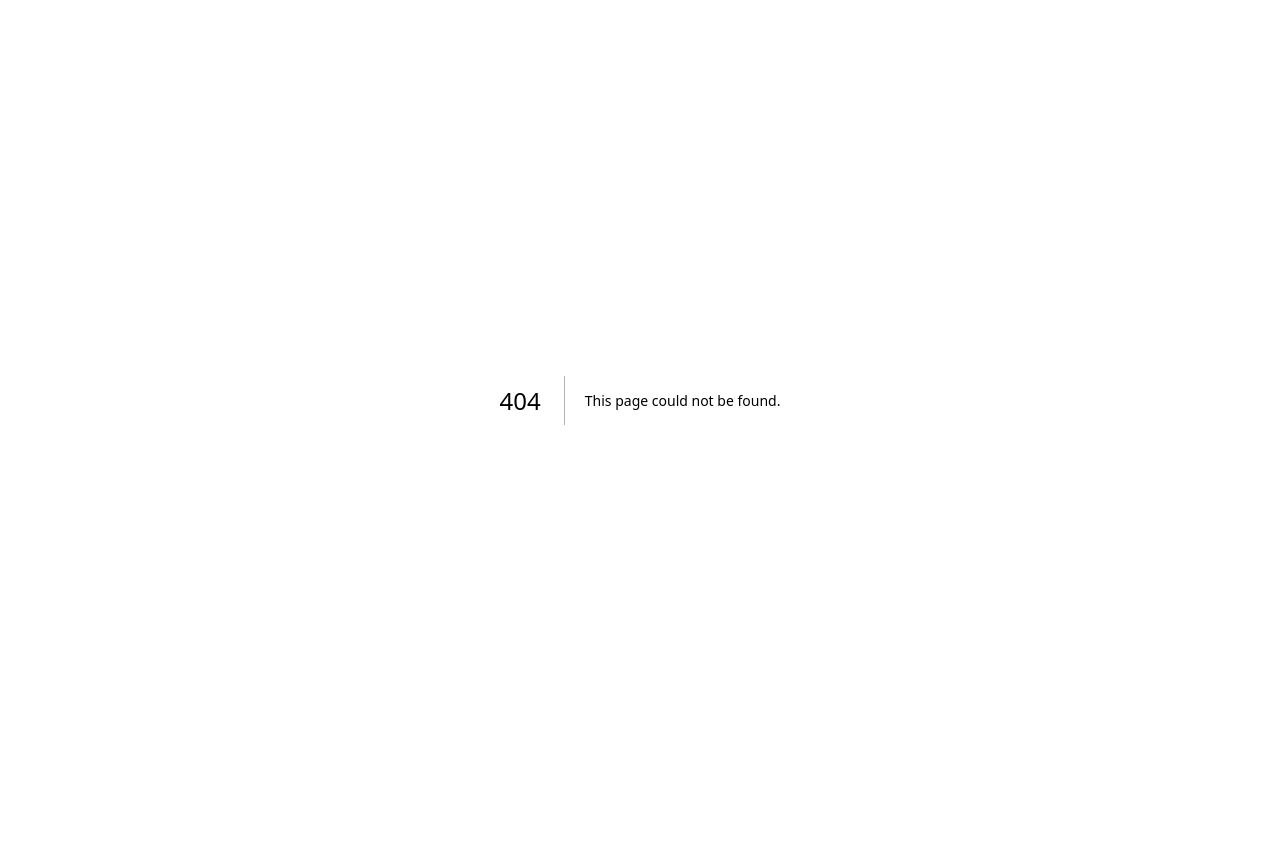
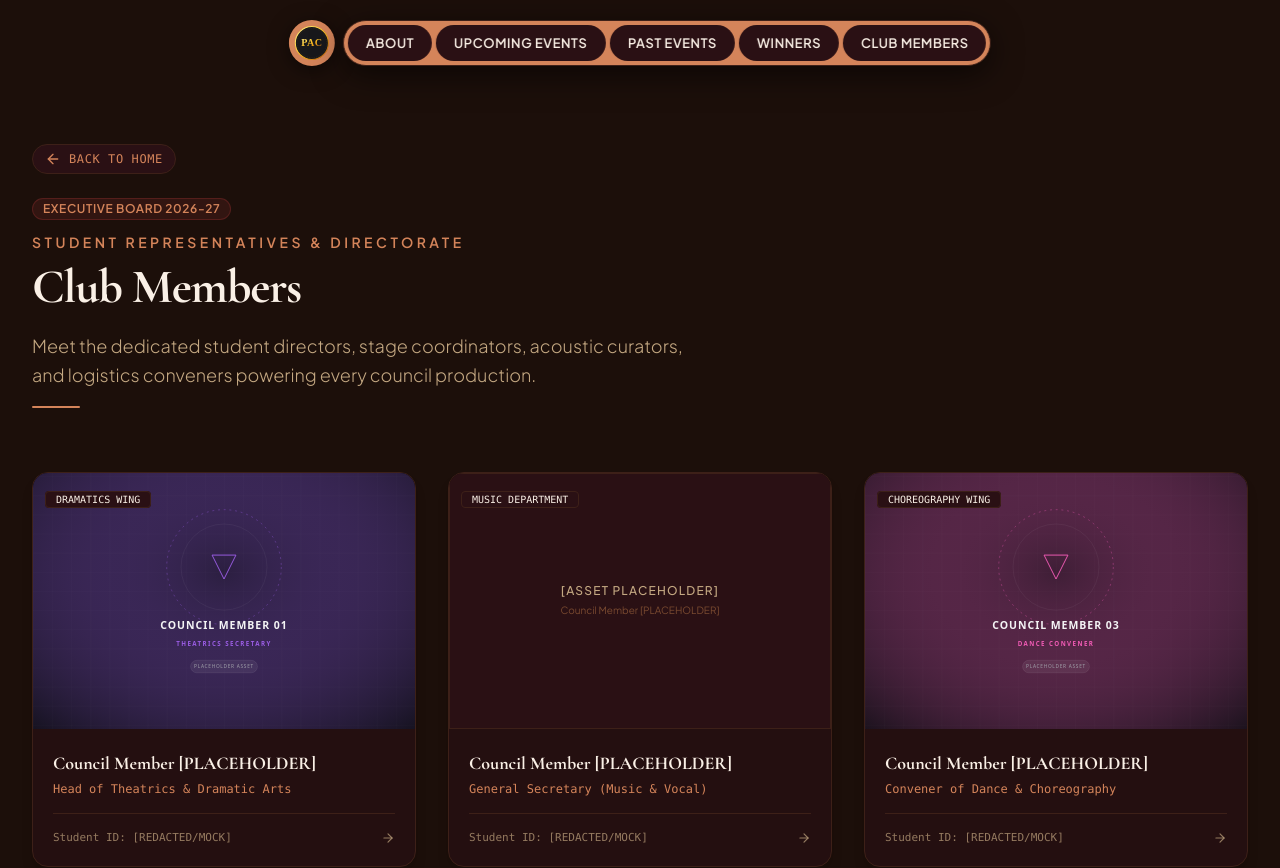
Before and after one commit to ugadiharshavardhan/arts_council_niat, a Next.js app: page /club-members in a window 1280 px wide. Before the commit this address had no page. Shown: the top 868 px of the page. Before the commit the page ends 800 px from the top, so only its background shows below. Built offline with nearby package versions, Linux system fonts and the light colour scheme.

Commit message:
Add club members navigation and page

```diff
--- /dev/null
+++ b/src/app/club-members/page.tsx
@@ -0,0 +1,70 @@
+import React from "react";
+import Link from "next/link";
+import { Metadata } from "next";
+import { Navbar } from "@/components/layout/Navbar";
+import { Footer } from "@/components/layout/Footer";
+import { Container } from "@/components/ui/Container";
+import { SectionHeading } from "@/components/ui/SectionHeading";
+import { CouncilMemberCard } from "@/components/members/CouncilMemberCard";
+import { featuredCouncilMembers } from "@/data/members";
+import { siteMetadataInfo } from "@/data/home";
+import { ArrowLeft } from "lucide-react";
+
+export const metadata: Metadata = {
+  title: "Club Members | Performing Arts Council NIAT",
+  description:
+    "Meet our dedicated student representatives, department heads, stage coordinators, and creative directors across all artistic wings.",
+};
+
+export default function ClubMembersPage() {
+  return (
+    <div className="min-h-screen bg-[#1C0F0A] text-[#FAF0E6] flex flex-col font-sans selection:bg-[#D4845A]/30 selection:text-[#FAF0E6]">
+      {/* 1. Website Header / Sticky Navigation */}
+      <Navbar institutionName={siteMetadataInfo.institutionNamePlaceholder} />
+
+      {/* 2. Main Club Members Listing Content */}
+      <main className="flex-1 w-full pt-28 pb-20 md:pt-36 md:pb-28">
+        <Container size="wide">
+          {/* Back to Home Breadcrumb Link */}
+          <div className="mb-6">
+            <Link
+              href="/"
+              className="inline-flex items-center gap-2 text-xs font-mono uppercase tracking-wider text-[#D4845A] hover:text-[#E8C87A] transition-colors group px-3 py-1.5 rounded-full bg-[#2A1014] border border-[#3D2018]"
+            >
+              <ArrowLeft className="w-4 h-4 transition-transform group-hover:-translate-x-1" />
+              <span>Back to Home</span>
+            </Link>
+          </div>
+
+          {/* Page Heading */}
+          <div className="mb-12">
+            <SectionHeading
+              eyebrow="Student Representatives & Directorate"
+              title="Club Members"
+              description="Meet the dedicated student directors, stage coordinators, acoustic curators, and logistics conveners powering every council production."
+              badge="Executive Board 2026-27"
+            />
+          </div>
+
+          {/* All Club Member Cards Grid */}
+          {featuredCouncilMembers && featuredCouncilMembers.length > 0 ? (
+            <div className="grid grid-cols-1 sm:grid-cols-2 lg:grid-cols-3 gap-6 sm:gap-8">
+              {featuredCouncilMembers.map((member) => (
+                <CouncilMemberCard key={member.id} member={member} />
+              ))}
+            </div>
+          ) : (
+            <div className="text-center py-16 bg-[#2A1014]/40 rounded-2xl border border-[#3D2018]">
+              <p className="text-sm font-mono text-[#C4A882]">
+                No club members currently listed. Please check back soon.
+              </p>
+            </div>
+          )}
+        </Container>
+      </main>
+
+      {/* 3. Website Footer */}
+      <Footer />
+    </div>
+  );
+}
--- a/src/components/home/CouncilMembersPreview.tsx
+++ b/src/components/home/CouncilMembersPreview.tsx
@@ -2,9 +2,9 @@ import React from "react";
 import { Container } from "../ui/Container";
 import { SectionHeading } from "../ui/SectionHeading";
 import { Button } from "../ui/Button";
-import { ImagePlaceholder } from "../ui/ImagePlaceholder";
+import { CouncilMemberCard } from "../members/CouncilMemberCard";
 import { CouncilMember } from "@/types";
-import { Users, ArrowRight } from "lucide-react";
+import { Users } from "lucide-react";
 
 interface CouncilMembersPreviewProps {
   members: CouncilMember[];
@@ -31,7 +31,7 @@ export const CouncilMembersPreview: React.FC<CouncilMembersPreviewProps> = ({
 
           <div className="mt-6 md:mt-0 shrink-0">
             <Button
-              href="#members"
+              href="/club-members"
               variant="outline"
               size="md"
               icon={<Users className="w-4 h-4 text-[#D4845A]" />}
@@ -44,44 +44,7 @@ export const CouncilMembersPreview: React.FC<CouncilMembersPreviewProps> = ({
         {/* 6 Featured Members Grid */}
         <div className="grid grid-cols-1 sm:grid-cols-2 lg:grid-cols-3 gap-6 sm:gap-8">
           {members.slice(0, 6).map((member) => (
-            <div
-              key={member.id}
-              className="flex flex-col bg-[#2A1014]/60 border border-[#3D2018] rounded-2xl overflow-hidden group hover:border-[#D4845A]/40 hover:bg-[#2A1014] transition-all duration-300 shadow-lg"
-            >
-              <div className="relative h-64 bg-[#1C0F0A] overflow-hidden">
-                <ImagePlaceholder
-                  src={member.photo}
-                  alt={member.name}
-                  aspectRatio="portrait"
-                  className="w-full h-full"
-                />
-
-
-                {member.department && (
-                  <div className="absolute top-3 left-3">
-                    <span className="px-2.5 py-0.5 rounded text-[10px] font-mono uppercase bg-[#2A1014] text-[#FAF0E6] border border-[#3D2018] backdrop-blur-sm">
-                      {member.department}
-                    </span>
-                  </div>
-                )}
-              </div>
-
-              <div className="p-5 flex flex-col justify-between flex-1">
-                <div>
-                  <h4 className="text-lg font-serif font-bold text-[#FAF0E6] group-hover:text-[#E8C87A] transition-colors">
-                    {member.name}
-                  </h4>
-                  <p className="text-xs font-mono text-[#D4845A] mt-1">
-                    {member.role}
-                  </p>
-                </div>
-
-                <div className="pt-4 mt-4 border-t border-[#3D2018] flex items-center justify-between text-[11px] font-mono text-[#C4A882]/70">
-                  <span>Student ID: [REDACTED/MOCK]</span>
-                  <ArrowRight className="w-3.5 h-3.5 text-[#C4A882]/70 group-hover:text-[#D4845A] group-hover:translate-x-1 transition-all" />
-                </div>
-              </div>
-            </div>
+            <CouncilMemberCard key={member.id} member={member} />
           ))}
         </div>
       </Container>
--- /dev/null
+++ b/src/components/members/CouncilMemberCard.tsx
@@ -0,0 +1,47 @@
+import React from "react";
+import { ImagePlaceholder } from "../ui/ImagePlaceholder";
+import { CouncilMember } from "@/types";
+import { ArrowRight } from "lucide-react";
+
+interface CouncilMemberCardProps {
+  member: CouncilMember;
+}
+
+export const CouncilMemberCard: React.FC<CouncilMemberCardProps> = ({ member }) => {
+  return (
+    <div className="flex flex-col bg-[#2A1014]/60 border border-[#3D2018] rounded-2xl overflow-hidden group hover:border-[#D4845A]/40 hover:bg-[#2A1014] transition-all duration-300 shadow-lg">
+      <div className="relative h-64 bg-[#1C0F0A] overflow-hidden">
+        <ImagePlaceholder
+          src={member.photo}
+          alt={member.name}
+          aspectRatio="portrait"
+          className="w-full h-full"
+        />
+
+        {member.department && (
+          <div className="absolute top-3 left-3">
+            <span className="px-2.5 py-0.5 rounded text-[10px] font-mono uppercase bg-[#2A1014] text-[#FAF0E6] border border-[#3D2018] backdrop-blur-sm">
+              {member.department}
+            </span>
+          </div>
+        )}
+      </div>
+
+      <div className="p-5 flex flex-col justify-between flex-1">
+        <div>
+          <h4 className="text-lg font-serif font-bold text-[#FAF0E6] group-hover:text-[#E8C87A] transition-colors">
+            {member.name}
+          </h4>
+          <p className="text-xs font-mono text-[#D4845A] mt-1">
+            {member.role}
+          </p>
+        </div>
+
+        <div className="pt-4 mt-4 border-t border-[#3D2018] flex items-center justify-between text-[11px] font-mono text-[#C4A882]/70">
+          <span>Student ID: [REDACTED/MOCK]</span>
+          <ArrowRight className="w-3.5 h-3.5 text-[#C4A882]/70 group-hover:text-[#D4845A] group-hover:translate-x-1 transition-all" />
+        </div>
+      </div>
+    </div>
+  );
+};
```
